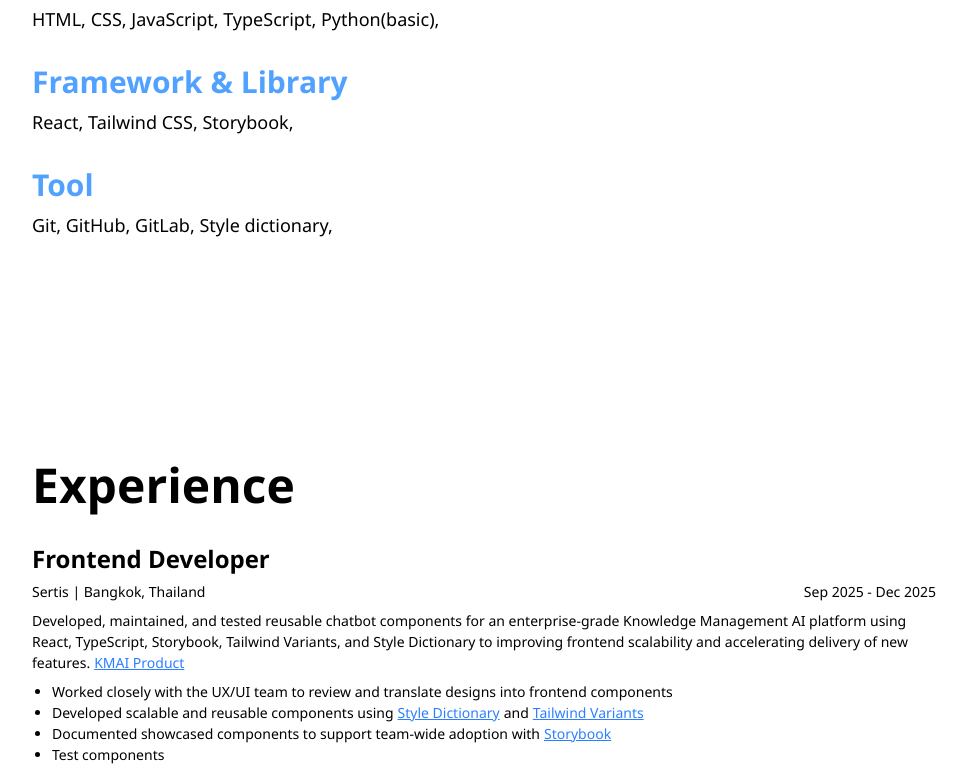
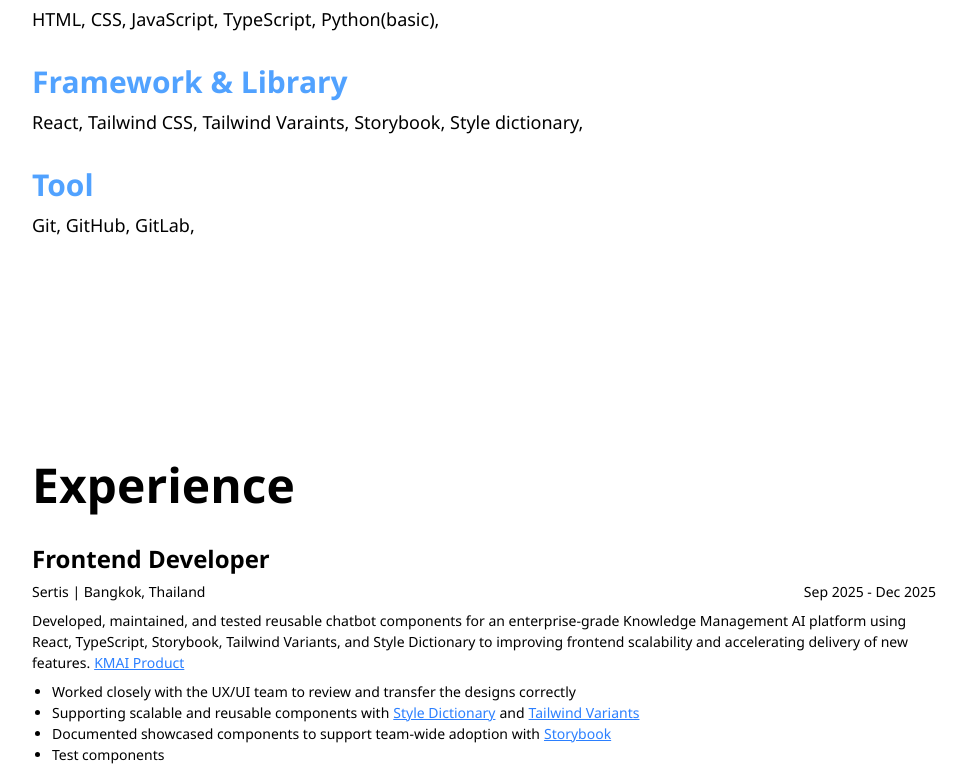
Before and after one commit to siriprapa-gerads/siriprapa-gerads-portfolio, a React (Vite) app: page / in a window 1280 px wide. Shown: the part 1135-1911 px from the top of the page, without its empty margins (288-1255 px from the left). Built offline with nearby package versions, Linux system fonts and the light colour scheme.

Commit message:
fix experience and skill info

```diff
--- a/src/page/experience.tsx
+++ b/src/page/experience.tsx
@@ -119,8 +119,9 @@ const ExperiencePage = ({ id }: experienceProps) => {
             title={t("experience.title.technology")}
             lists={[
               { text: "NestJs" },
+              { text: "GraphQL"},
+              { text: "Microsoft" },
               { text: "Postman" },
-              { text: "Microsoft" },
               { text: "Git&GitLab" },
             ]}
           />
--- a/src/page/skill.tsx
+++ b/src/page/skill.tsx
@@ -17,10 +17,15 @@ const SkillPage = ({ id }: skillProps) => {
               infos: ['HTML', 'CSS', 'JavaScript', 'TypeScript', 'Python(basic)']
             },{
               title: 'Framework & Library',
-              infos: ['React', 'Tailwind CSS', 'Storybook' ]
+              infos: [ 'React', 'Tailwind CSS', 'Tailwind Varaints', 'Storybook', 'Style dictionary' ]
+
+              // change title to Frontend Development and Backend Development in the future
+
+              // title: 'Frontend Development',
+              // infos: ['React', 'Tailwind CSS','Tailwind Varaints', 'Storybook', 'Style dictionary' ]
             },{
               title: 'Tool',
-              infos: ['Git', 'GitHub', 'GitLab', 'Style dictionary' ]
+              infos: ['Git', 'GitHub', 'GitLab' ]
             }
           ]}
         />
--- a/src/utils/locales/en.json
+++ b/src/utils/locales/en.json
@@ -38,8 +38,8 @@
                 "date": "Sep 2025 - Dec 2025",
                 "description" : "Developed, maintained, and tested reusable chatbot components for an enterprise-grade Knowledge Management AI platform using React, TypeScript, Storybook, Tailwind Variants, and Style Dictionary  to improving frontend scalability and accelerating delivery of new features.",
                 "resposibility": [
-                    "Worked closely with the UX/UI team to review and translate designs into frontend components",
-                    "Developed scalable and reusable components using",
+                    "Worked closely with the UX/UI team to review and transfer the designs correctly",
+                    "Supporting scalable and reusable components with",
                     "and",
                     "Documented showcased components to support team-wide adoption with",
                     "Test components"
```
